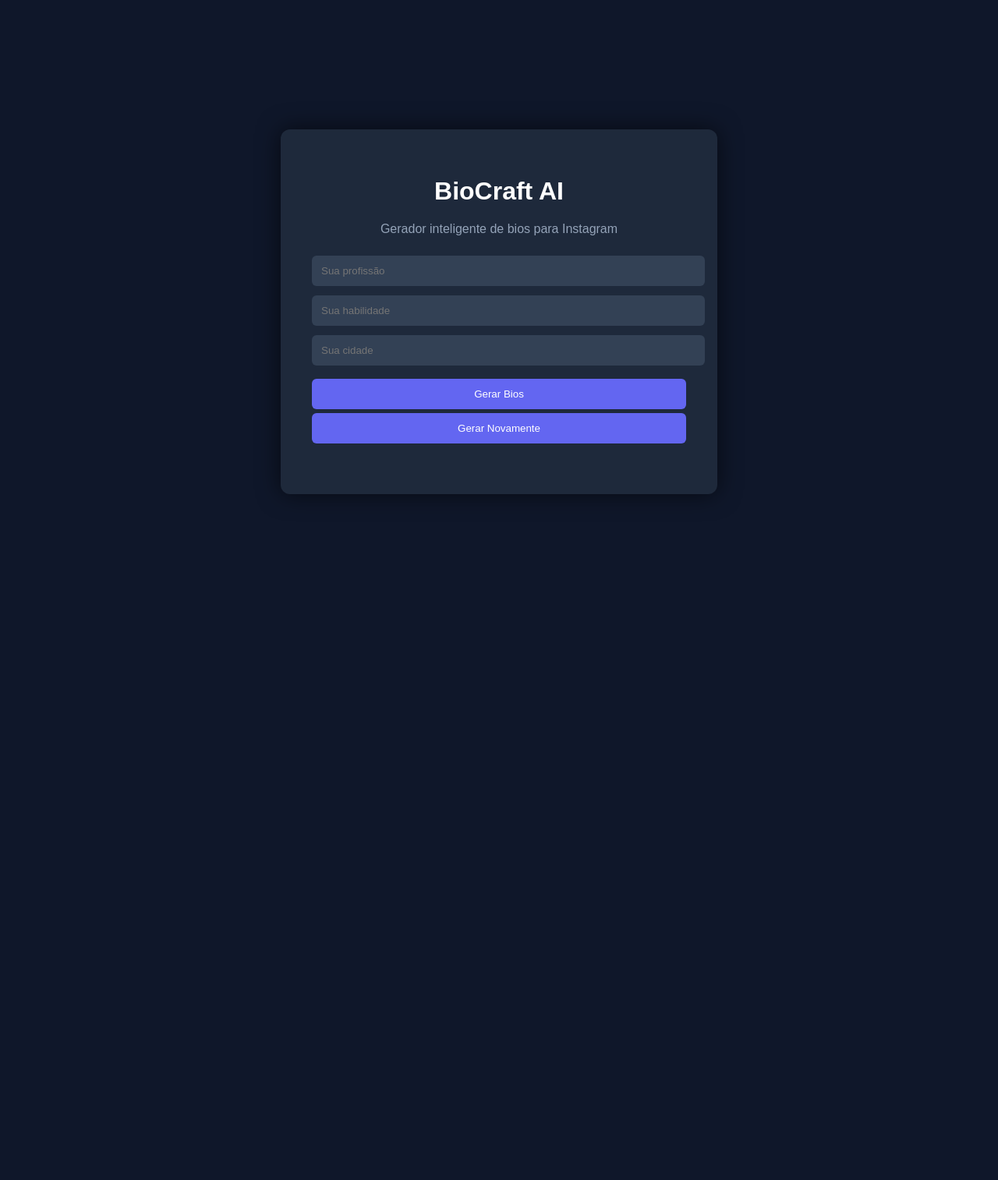
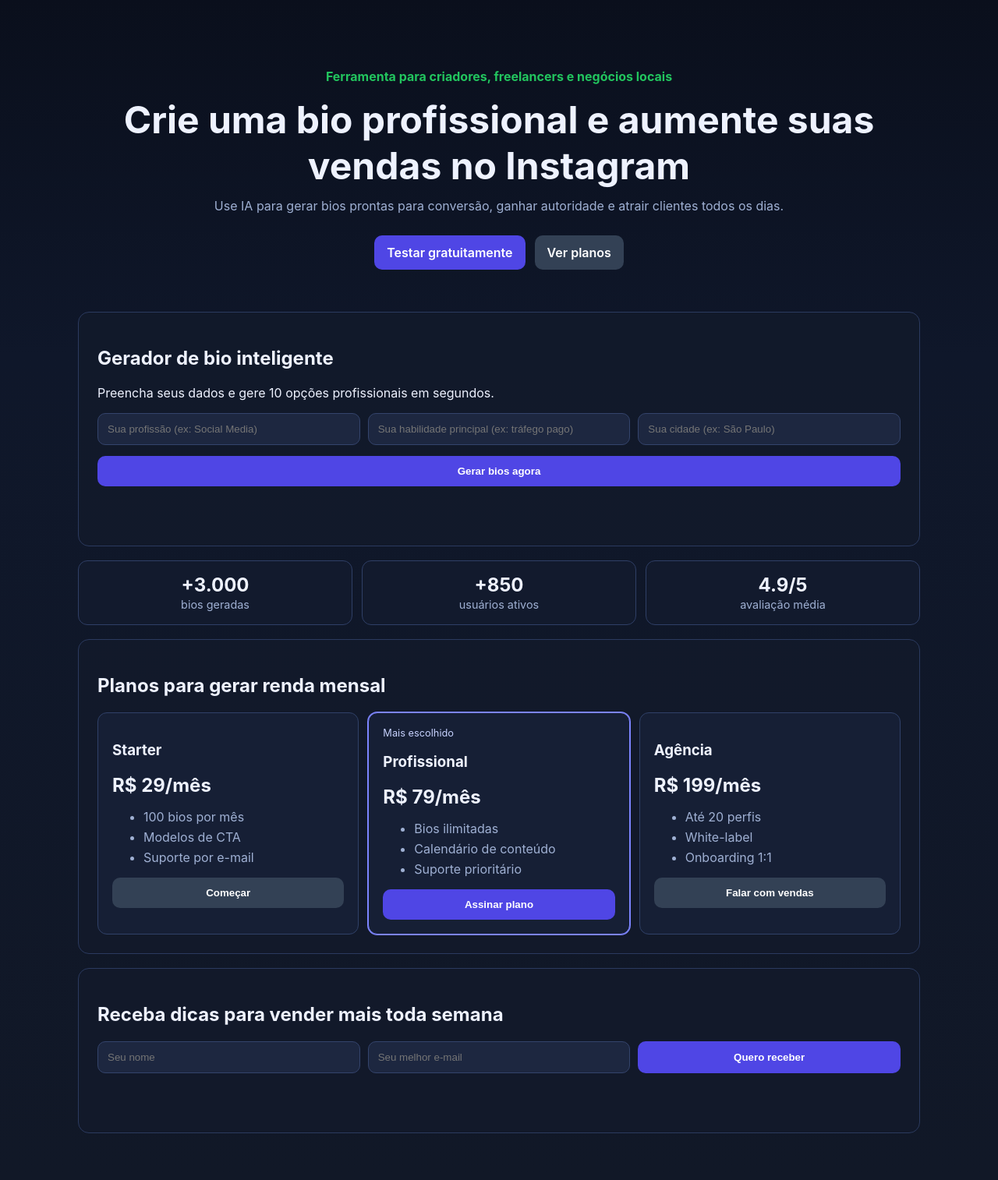
Before and after one commit to jardeldourado44-jpg/bio-instagram, a Flask app: page / in a window 1280 px wide. Shown: the whole page at 78% size. Before the commit the page ends 635 px from the top, so only its background shows below. Run offline with Flask 3, Linux system fonts and the light colour scheme.

Commit message:
Transforma landing page em site profissional para monetização

```diff
--- a/app.py
+++ b/app.py
@@ -1,62 +1,89 @@
 from flask import Flask, render_template, request, jsonify
+from datetime import datetime
 import random
+import csv
+from pathlib import Path
 
 app = Flask(__name__)
 
-emojis = ["🚀","🔥","💡","✨","📈","🌍","⚡","🎯","📚","💼","🎥","🎧","💻","🧠","🛠"]
+emojis = ["🚀", "🔥", "💡", "✨", "📈", "🌍", "⚡", "🎯", "📚", "💼", "🎥", "🎧", "💻", "🧠", "🛠"]
 
 modelos = [
-"{emoji} {profissao} apaixonado por {habilidade}",
-"{emoji} ajudando pessoas com {habilidade}",
-"{emoji} vivendo em {cidade} e trabalhando como {profissao}",
-"{emoji} transformando {habilidade} em resultados",
-"{emoji} criador focado em {habilidade}",
-"{emoji} compartilhando conhecimento sobre {habilidade}",
-"{emoji} construindo algo grande em {cidade}",
-"{emoji} especialista em {habilidade}",
-"{emoji} aprendendo e ensinando {habilidade}",
-"{emoji} criando impacto com {habilidade}",
+    "{emoji} {profissao} apaixonado por {habilidade}",
+    "{emoji} ajudando pessoas com {habilidade}",
+    "{emoji} vivendo em {cidade} e trabalhando como {profissao}",
+    "{emoji} transformando {habilidade} em resultados",
+    "{emoji} criador focado em {habilidade}",
+    "{emoji} compartilhando conhecimento sobre {habilidade}",
+    "{emoji} construindo algo grande em {cidade}",
+    "{emoji} especialista em {habilidade}",
+    "{emoji} aprendendo e ensinando {habilidade}",
+    "{emoji} criando impacto com {habilidade}",
 ]
 
-# cria automaticamente 50 estilos
+# completa automaticamente até 50 modelos
 while len(modelos) < 50:
     modelos.append(random.choice(modelos))
 
+
 def gerar_bios(profissao, habilidade, cidade):
-
     bios = []
-
-    for i in range(10):
-
+    for _ in range(10):
         modelo = random.choice(modelos)
-
         bio = modelo.format(
             emoji=random.choice(emojis),
             profissao=profissao,
             habilidade=habilidade,
-            cidade=cidade
+            cidade=cidade,
         )
+        bios.append(bio)
+    return bios
 
-        bios.append(bio)
-
-    return bios
 
 @app.route("/")
 def home():
     return render_template("index.html")
 
+
 @app.route("/gerar", methods=["POST"])
 def gerar():
+    data = request.get_json(silent=True) or {}
 
-    data = request.json
+    profissao = data.get("profissao", "").strip()
+    habilidade = data.get("habilidade", "").strip()
+    cidade = data.get("cidade", "").strip()
 
-    profissao = data["profissao"]
-    habilidade = data["habilidade"]
-    cidade = data["cidade"]
+    if not profissao or not habilidade or not cidade:
+        return jsonify({"erro": "Preencha profissão, habilidade e cidade."}), 400
 
     bios = gerar_bios(profissao, habilidade, cidade)
+    return jsonify({"bios": bios})
 
-    return jsonify(bios)
+
+@app.route("/capturar-lead", methods=["POST"])
+def capturar_lead():
+    data = request.get_json(silent=True) or {}
+
+    nome = data.get("nome", "").strip()
+    email = data.get("email", "").strip()
+
+    if not nome or "@" not in email:
+        return jsonify({"erro": "Informe nome e e-mail válido."}), 400
+
+    base_dir = Path(__file__).parent
+    leads_dir = base_dir / "data"
+    leads_dir.mkdir(exist_ok=True)
+    leads_file = leads_dir / "leads.csv"
+
+    novo_arquivo = not leads_file.exists()
+    with leads_file.open("a", newline="", encoding="utf-8") as f:
+        writer = csv.writer(f)
+        if novo_arquivo:
+            writer.writerow(["nome", "email", "origem", "data_hora"])
+        writer.writerow([nome, email, "landing_page", datetime.now().isoformat()])
+
+    return jsonify({"mensagem": "Lead salvo com sucesso!"})
+
 
 if __name__ == "__main__":
     app.run()
--- a/static/style.css
+++ b/static/style.css
@@ -1,39 +1,154 @@
-body{
-font-family: Arial, sans-serif;
-background:#f2f2f2;
-text-align:center;
-padding:40px;
+:root {
+  --bg: #0b1220;
+  --panel: #121a2b;
+  --soft: #1d2740;
+  --text: #eef2ff;
+  --muted: #9fb0d3;
+  --primary: #4f46e5;
+  --accent: #22c55e;
 }
 
-.container{
-background:white;
-padding:30px;
-border-radius:10px;
-width:400px;
-margin:auto;
-box-shadow:0px 0px 10px rgba(0,0,0,0.1);
+* { box-sizing: border-box; }
+
+body {
+  margin: 0;
+  font-family: Inter, Arial, sans-serif;
+  background: linear-gradient(180deg, #0a0f1c, #0f172a 30%, #111827);
+  color: var(--text);
 }
 
-input{
-width:90%;
-padding:10px;
-margin:8px;
+.wrap {
+  width: min(1080px, 92%);
+  margin: 0 auto;
 }
 
-button{
-padding:10px 20px;
-background:#4CAF50;
-color:white;
-border:none;
-border-radius:5px;
-cursor:pointer;
+.hero {
+  padding: 72px 0 36px;
+  text-align: center;
 }
 
-button:hover{
-background:#45a049;
+.tag {
+  color: var(--accent);
+  font-weight: 700;
 }
 
-.bio{
-margin-top:20px;
-font-size:18px;
+h1 { font-size: clamp(2rem, 4vw, 3rem); margin: 12px 0; }
+.subtitle { color: var(--muted); max-width: 760px; margin: 0 auto; }
+
+.hero-cta { display: flex; gap: 12px; justify-content: center; margin-top: 28px; flex-wrap: wrap; }
+
+main { padding-bottom: 42px; }
+
+.card {
+  background: rgba(18, 26, 43, 0.9);
+  border: 1px solid #2b3a5f;
+  border-radius: 14px;
+  padding: 24px;
+  margin: 18px 0;
 }
+
+.form-grid,
+.lead-form {
+  display: grid;
+  grid-template-columns: repeat(auto-fit, minmax(220px, 1fr));
+  gap: 10px;
+  margin: 14px 0;
+}
+
+input {
+  width: 100%;
+  background: var(--soft);
+  color: var(--text);
+  border: 1px solid #34446c;
+  border-radius: 10px;
+  padding: 12px;
+}
+
+.btn {
+  border: 0;
+  border-radius: 10px;
+  padding: 12px 16px;
+  color: white;
+  cursor: pointer;
+  font-weight: 600;
+  text-decoration: none;
+  display: inline-block;
+}
+
+.btn-primary { background: var(--primary); }
+.btn-secondary { background: #334155; }
+.full { width: 100%; }
+
+.results { margin-top: 12px; }
+.bio {
+  background: #1a2440;
+  border: 1px solid #2f3f67;
+  border-radius: 10px;
+  padding: 10px;
+  display: flex;
+  justify-content: space-between;
+  align-items: center;
+  gap: 12px;
+  margin-bottom: 10px;
+}
+
+.copy {
+  background: #233257;
+  color: #dbeafe;
+  border: 1px solid #3d4f7a;
+  border-radius: 8px;
+  padding: 8px 10px;
+  cursor: pointer;
+}
+
+.feedback { color: #a7f3d0; min-height: 20px; }
+
+.trust {
+  display: grid;
+  grid-template-columns: repeat(auto-fit, minmax(150px, 1fr));
+  gap: 12px;
+  margin: 18px 0;
+}
+
+.trust-item {
+  background: #121a2d;
+  border: 1px solid #2f3f66;
+  border-radius: 12px;
+  text-align: center;
+  padding: 16px;
+}
+
+.trust-item strong { display: block; font-size: 1.5rem; }
+.trust-item span { color: var(--muted); font-size: 0.9rem; }
+
+.plans {
+  display: grid;
+  grid-template-columns: repeat(auto-fit, minmax(220px, 1fr));
+  gap: 12px;
+}
+
+.plan {
+  background: #161f35;
+  border: 1px solid #304168;
+  border-radius: 12px;
+  padding: 18px;
+}
+
+.plan.featured {
+  border-color: #7c84ff;
+  box-shadow: 0 0 0 1px #7c84ff;
+}
+
+.badge {
+  margin: 0 0 8px;
+  color: #c7d2fe;
+  font-size: 0.8rem;
+}
+
+.price {
+  font-size: 1.5rem;
+  font-weight: 700;
+  margin: 6px 0;
+}
+
+li { color: var(--muted); margin: 6px 0; }
--- a/templates/index.html
+++ b/templates/index.html
@@ -1,171 +1,155 @@
 <!DOCTYPE html>
-<html>
+<html lang="pt-BR">
 <head>
+  <meta charset="UTF-8" />
+  <meta name="viewport" content="width=device-width, initial-scale=1.0" />
+  <title>BioCraft AI | Gere bios profissionais e venda mais</title>
+  <meta name="description" content="Crie bios de Instagram em segundos e transforme seu perfil em uma máquina de vendas." />
+  <link rel="stylesheet" href="{{ url_for('static', filename='style.css') }}" />
+</head>
+<body>
+  <header class="hero">
+    <div class="wrap">
+      <p class="tag">Ferramenta para criadores, freelancers e negócios locais</p>
+      <h1>Crie uma bio profissional e aumente suas vendas no Instagram</h1>
+      <p class="subtitle">Use IA para gerar bios prontas para conversão, ganhar autoridade e atrair clientes todos os dias.</p>
+      <div class="hero-cta">
+        <a href="#gerador" class="btn btn-primary">Testar gratuitamente</a>
+        <a href="#planos" class="btn btn-secondary">Ver planos</a>
+      </div>
+    </div>
+  </header>
 
-<title>BioCraft AI</title>
+  <main class="wrap">
+    <section id="gerador" class="card">
+      <h2>Gerador de bio inteligente</h2>
+      <p>Preencha seus dados e gere 10 opções profissionais em segundos.</p>
 
-<style>
+      <div class="form-grid">
+        <input id="profissao" placeholder="Sua profissão (ex: Social Media)" />
+        <input id="habilidade" placeholder="Sua habilidade principal (ex: tráfego pago)" />
+        <input id="cidade" placeholder="Sua cidade (ex: São Paulo)" />
+      </div>
 
-body{
-background:#0f172a;
-color:white;
-font-family:Arial;
-display:flex;
-justify-content:center;
-align-items:center;
-height:100vh;
-margin:0;
-}
+      <button class="btn btn-primary full" onclick="gerarBio()">Gerar bios agora</button>
+      <p id="feedback" class="feedback"></p>
+      <div id="results" class="results"></div>
+    </section>
 
-.container{
-background:#1e293b;
-padding:40px;
-border-radius:12px;
-width:480px;
-box-shadow:0 0 30px rgba(0,0,0,0.6);
-}
+    <section class="trust">
+      <div class="trust-item"><strong>+3.000</strong><span>bios geradas</span></div>
+      <div class="trust-item"><strong>+850</strong><span>usuários ativos</span></div>
+      <div class="trust-item"><strong>4.9/5</strong><span>avaliação média</span></div>
+    </section>
 
-h1{
-text-align:center;
-}
+    <section id="planos" class="card">
+      <h2>Planos para gerar renda mensal</h2>
+      <div class="plans">
+        <article class="plan">
+          <h3>Starter</h3>
+          <p class="price">R$ 29/mês</p>
+          <ul>
+            <li>100 bios por mês</li>
+            <li>Modelos de CTA</li>
+            <li>Suporte por e-mail</li>
+          </ul>
+          <button class="btn btn-secondary full">Começar</button>
+        </article>
+        <article class="plan featured">
+          <p class="badge">Mais escolhido</p>
+          <h3>Profissional</h3>
+          <p class="price">R$ 79/mês</p>
+          <ul>
+            <li>Bios ilimitadas</li>
+            <li>Calendário de conteúdo</li>
+            <li>Suporte prioritário</li>
+          </ul>
+          <button class="btn btn-primary full">Assinar plano</button>
+        </article>
+        <article class="plan">
+          <h3>Agência</h3>
+          <p class="price">R$ 199/mês</p>
+          <ul>
+            <li>Até 20 perfis</li>
+            <li>White-label</li>
+            <li>Onboarding 1:1</li>
+          </ul>
+          <button class="btn btn-secondary full">Falar com vendas</button>
+        </article>
+      </div>
+    </section>
 
-.subtitle{
-text-align:center;
-color:#94a3b8;
-margin-bottom:25px;
-}
+    <section class="card">
+      <h2>Receba dicas para vender mais toda semana</h2>
+      <div class="lead-form">
+        <input id="nome" placeholder="Seu nome" />
+        <input id="email" placeholder="Seu melhor e-mail" />
+        <button class="btn btn-primary" onclick="capturarLead()">Quero receber</button>
+      </div>
+      <p id="lead-feedback" class="feedback"></p>
+    </section>
+  </main>
 
-input{
-width:100%;
-padding:12px;
-margin-bottom:12px;
-border-radius:6px;
-border:none;
-background:#334155;
-color:white;
-}
+  <script>
+    async function gerarBio() {
+      const profissao = document.getElementById("profissao").value;
+      const habilidade = document.getElementById("habilidade").value;
+      const cidade = document.getElementById("cidade").value;
+      const area = document.getElementById("results");
+      const feedback = document.getElementById("feedback");
 
-button{
-width:100%;
-padding:12px;
-border:none;
-border-radius:6px;
-background:#6366f1;
-color:white;
-cursor:pointer;
-margin-top:5px;
-}
+      feedback.textContent = "";
+      area.innerHTML = "";
 
-button:hover{
-background:#4f46e5;
-}
+      try {
+        const resposta = await fetch("/gerar", {
+          method: "POST",
+          headers: { "Content-Type": "application/json" },
+          body: JSON.stringify({ profissao, habilidade, cidade })
+        });
 
-.results{
-margin-top:25px;
-}
+        const dados = await resposta.json();
+        if (!resposta.ok) {
+          feedback.textContent = dados.erro || "Não foi possível gerar agora.";
+          return;
+        }
 
-.bio{
-background:#334155;
-padding:10px;
-border-radius:6px;
-margin-bottom:10px;
-display:flex;
-justify-content:space-between;
-align-items:center;
-}
+        dados.bios.forEach((bio) => {
+          const div = document.createElement("div");
+          div.className = "bio";
+          div.innerHTML = `<span>${bio}</span><button class="copy" onclick="copiarBio(${JSON.stringify("" + bio)})">Copiar</button>`;
+          area.appendChild(div);
+        });
+      } catch {
+        feedback.textContent = "Erro de conexão. Tente novamente.";
+      }
+    }
 
-.copy{
-background:#6366f1;
-border:none;
-padding:5px 8px;
-border-radius:5px;
-color:white;
-cursor:pointer;
-font-size:12px;
-}
+    function copiarBio(texto) {
+      navigator.clipboard.writeText(texto);
+      alert("Bio copiada!");
+    }
 
-</style>
+    async function capturarLead() {
+      const nome = document.getElementById("nome").value;
+      const email = document.getElementById("email").value;
+      const feedback = document.getElementById("lead-feedback");
 
-<script>
+      feedback.textContent = "";
 
-async function gerarBio(){
+      try {
+        const resposta = await fetch("/capturar-lead", {
+          method: "POST",
+          headers: { "Content-Type": "application/json" },
+          body: JSON.stringify({ nome, email })
+        });
 
-let profissao = document.getElementById("profissao").value
-let habilidade = document.getElementById("habilidade").value
-let cidade = document.getElementById("cidade").value
-
-let resposta = await fetch("/gerar",{
-
-method:"POST",
-
-headers:{
-"Content-Type":"application/json"
-},
-
-body:JSON.stringify({
-profissao:profissao,
-habilidade:habilidade,
-cidade:cidade
-})
-
-})
-
-let bios = await resposta.json()
-
-let area = document.getElementById("results")
-
-area.innerHTML=""
-
-bios.forEach(function(bio){
-
-let div = document.createElement("div")
-
-div.className="bio"
-
-div.innerHTML = `
-<span>${bio}</span>
-<button class="copy" onclick="copiar('${bio}')">Copiar</button>
-`
-
-area.appendChild(div)
-
-})
-
-}
-
-function copiar(texto){
-
-navigator.clipboard.writeText(texto)
-
-alert("Bio copiada!")
-
-}
-
-</script>
-
-</head>
-
-<body>
-
-<div class="container">
-
-<h1>BioCraft AI</h1>
-
-<div class="subtitle">
-Gerador inteligente de bios para Instagram
-</div>
-
-<input id="profissao" placeholder="Sua profissão">
-<input id="habilidade" placeholder="Sua habilidade">
-<input id="cidade" placeholder="Sua cidade">
-
-<button onclick="gerarBio()">Gerar Bios</button>
-
-<button onclick="gerarBio()">Gerar Novamente</button>
-
-<div id="results" class="results"></div>
-
-</div>
-
+        const dados = await resposta.json();
+        feedback.textContent = resposta.ok ? dados.mensagem : (dados.erro || "Erro ao enviar.");
+      } catch {
+        feedback.textContent = "Erro de conexão. Tente novamente.";
+      }
+    }
+  </script>
 </body>
 </html>
```
